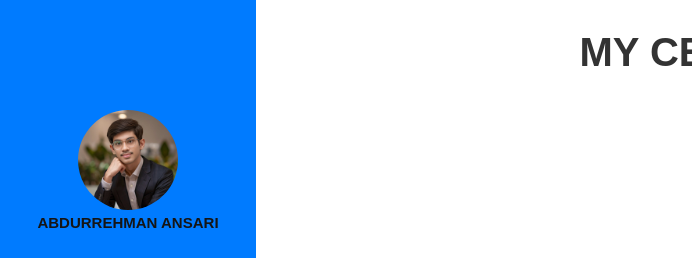
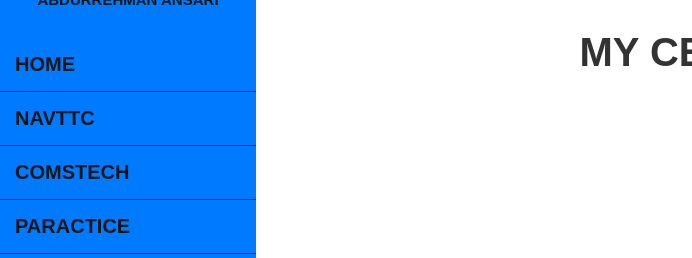
Before and after one commit to ansari1k5/as20250318, a plain HTML site: page rs-my_portfolio/index.html in a window 1280 px wide. Shown: the top 258 px of the page, 0-692 px from the left. Drawn offline with Linux system fonts and the light colour scheme.

Commit message:
Update style.css

```diff
--- a/rs-my_portfolio/style.css
+++ b/rs-my_portfolio/style.css
@@ -172,7 +172,7 @@
 
 .top-l {
     margin: 30px;
-    margin-top: 300px;
+    margin-top: 30%;
 }
 
 .box-i:hover {
```
